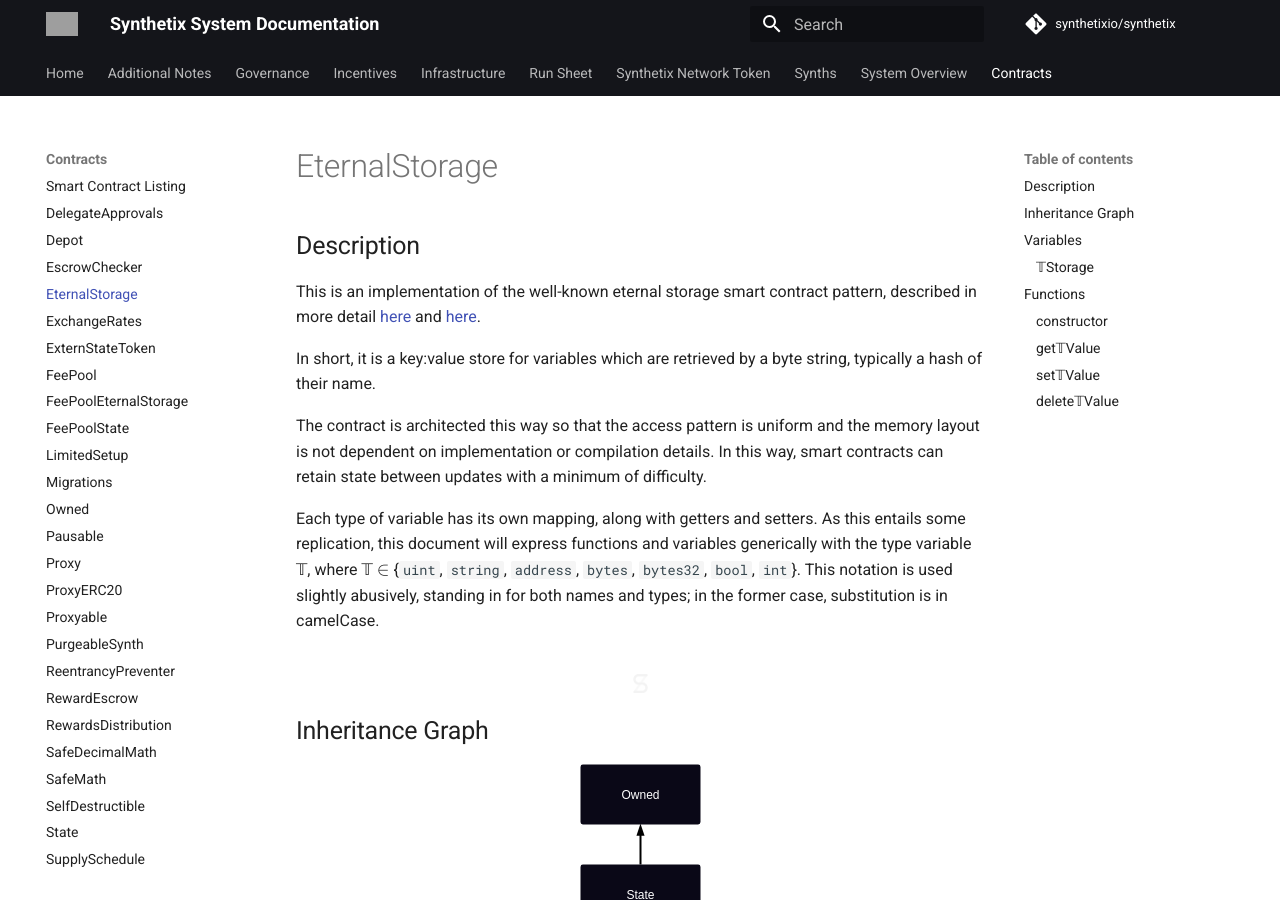
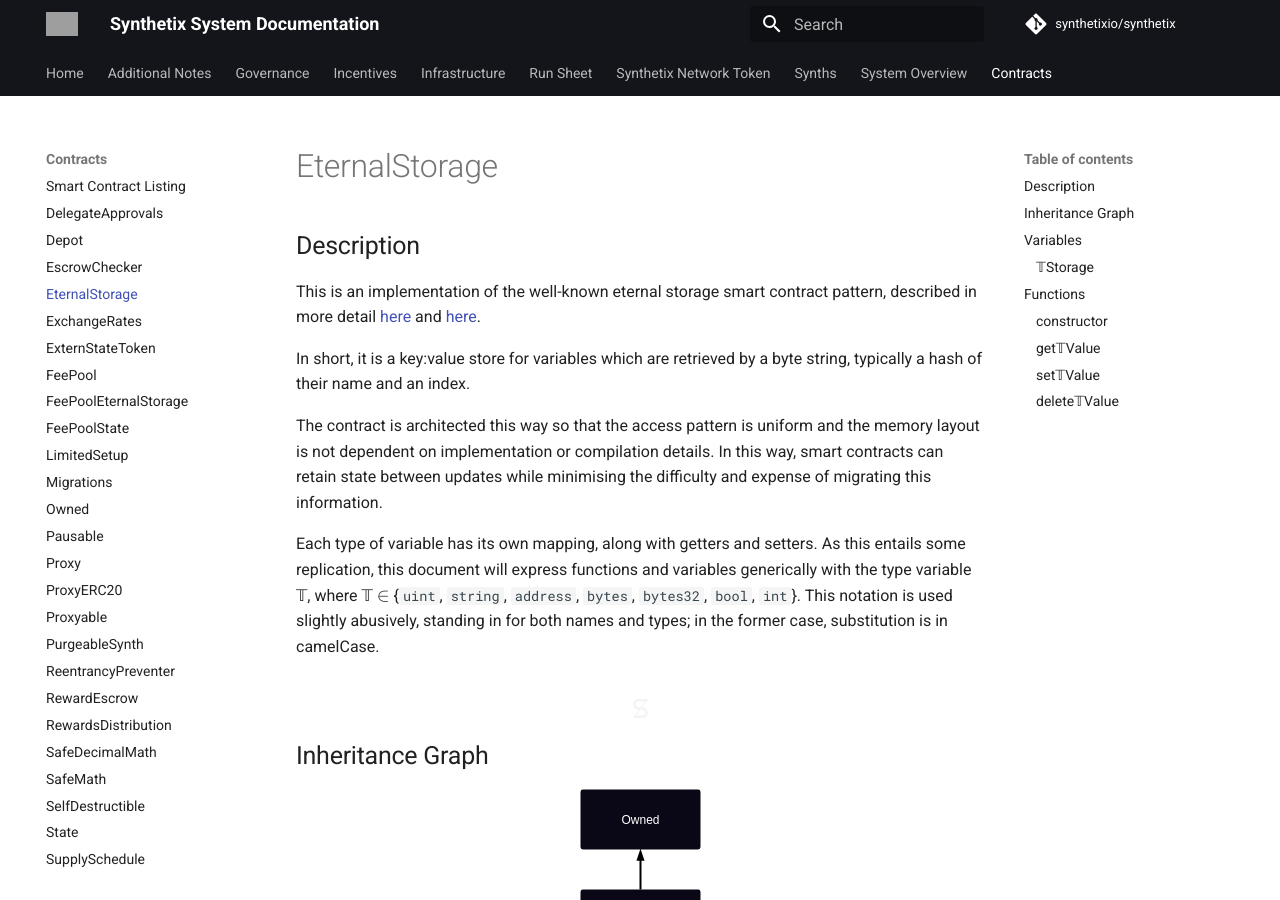
Before and after one commit to Synthetixio/synthetix, an MkDocs documentation site: the page built from docs/contracts/EternalStorage.md, in a window 1280 px wide and 900 px high. Built offline with MkDocs 1.6.1 and Material for MkDocs 9.7.7, drawn with Linux system fonts in a browser that asks for light colours; formulas are drawn with MathJax 3; comment, search, counter and statistics services are not loaded; grey boxes are pictures that could not be loaded.

Commit message:
Improve eternal storage language.

```diff
--- a/docs/contracts/EternalStorage.md
+++ b/docs/contracts/EternalStorage.md
@@ -4,9 +4,9 @@
 
 This is an implementation of the well-known eternal storage smart contract pattern, described in more detail [here](https://fravoll.github.io/solidity-patterns/eternal_storage.html) and [here](https://medium.com/rocket-pool/upgradable-solidity-contract-design-54789205276d).
 
-In short, it is a key:value store for variables which are retrieved by a byte string, typically a hash of their name.
+In short, it is a key:value store for variables which are retrieved by a byte string, typically a hash of their name and an index.
 
-The contract is architected this way so that the access pattern is uniform and the memory layout is not dependent on implementation or compilation details. In this way, smart contracts can retain state between updates with a minimum of difficulty.
+The contract is architected this way so that the access pattern is uniform and the memory layout is not dependent on implementation or compilation details. In this way, smart contracts can retain state between updates while minimising the difficulty and expense of migrating this information.
 
 Each type of variable has its own mapping, along with getters and setters. As this entails some replication, this document will express functions and variables generically with the type variable 𝕋, where 𝕋 $\in$ {`uint`, `string`, `address`, `bytes`, `bytes32`, `bool`, `int`}. This notation is used slightly abusively, standing in for both names and types; in the former case, substitution is in camelCase.
 
@@ -15,7 +15,7 @@
 ## Inheritance Graph
 
 <inheritance-graph>
-    ![graph](../img/graphs/EternalStorage.svg)
+    ![EternalStorage inheritance graph](../img/graphs/EternalStorage.svg)
 </inheritance-graph>
 
 <section-sep />
```
Also changed, not shown: docs/contracts/FeePoolEternalStorage.md (+2 -2 lines).
